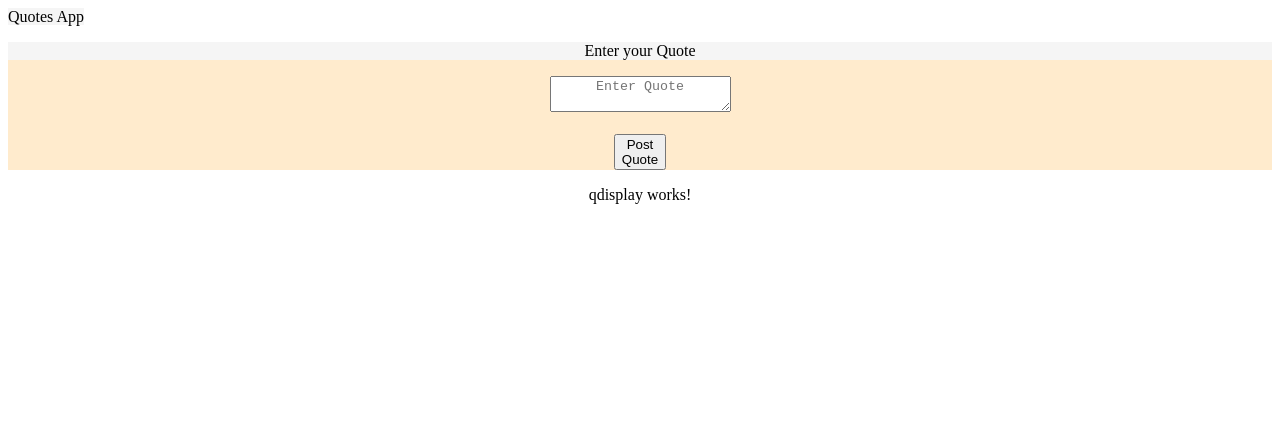
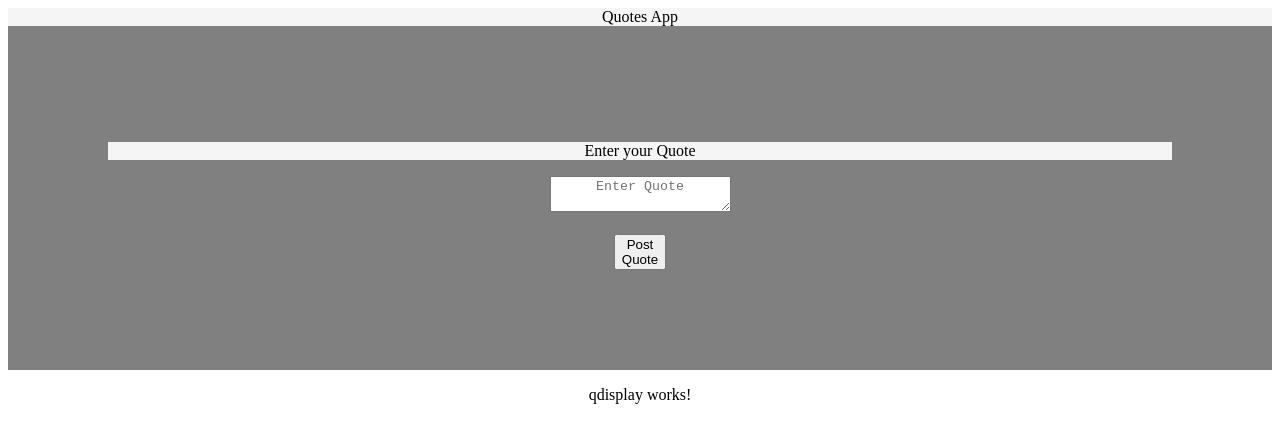
Before and after one commit to Alexanderoke/Quotesip, an Angular app: page / in a window 1280 px wide. Shown: the top 442 px of the page. Built offline with nearby package versions, Linux system fonts and the light colour scheme.

Commit message:
added padding on quote display component

```diff
--- a/src/app/app.component.html
+++ b/src/app/app.component.html
@@ -1,4 +1,6 @@
+<div>
 <span>{{title}} App </span> <br>
+</div>
 <app-form></app-form>
 <app-qdisplay></app-qdisplay>
 
--- a/src/app/form/form.component.css
+++ b/src/app/form/form.component.css
@@ -1,5 +1,6 @@
 .form{
-  background-color: blanchedalmond;
+  background-color: grey;
+  padding: 100px;
 }
 .qhead{
   background-color: whitesmoke;
--- a/src/app/qdisplay/qdisplay.component.css
+++ b/src/app/qdisplay/qdisplay.component.css
@@ -0,0 +1,3 @@
+.qdisplay{
+  padding: 100px;
+}
--- a/src/app/qdisplay/qdisplay.component.html
+++ b/src/app/qdisplay/qdisplay.component.html
@@ -1,5 +1,5 @@
 <p>qdisplay works!</p>
-<div>
+<div class="qdisplay" >
   <div></div>
   <p>{{input}}</p>
 </div>
```
